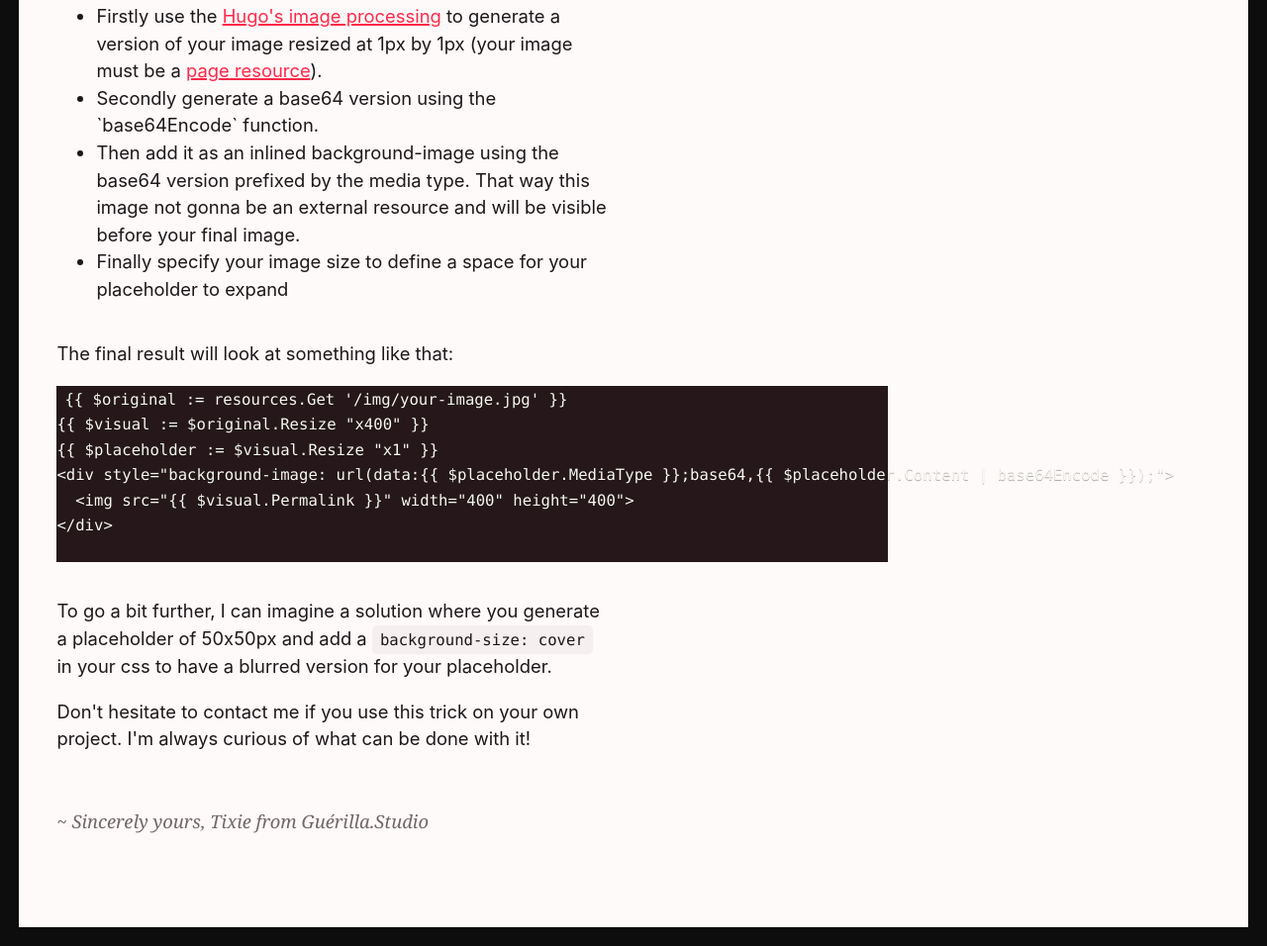
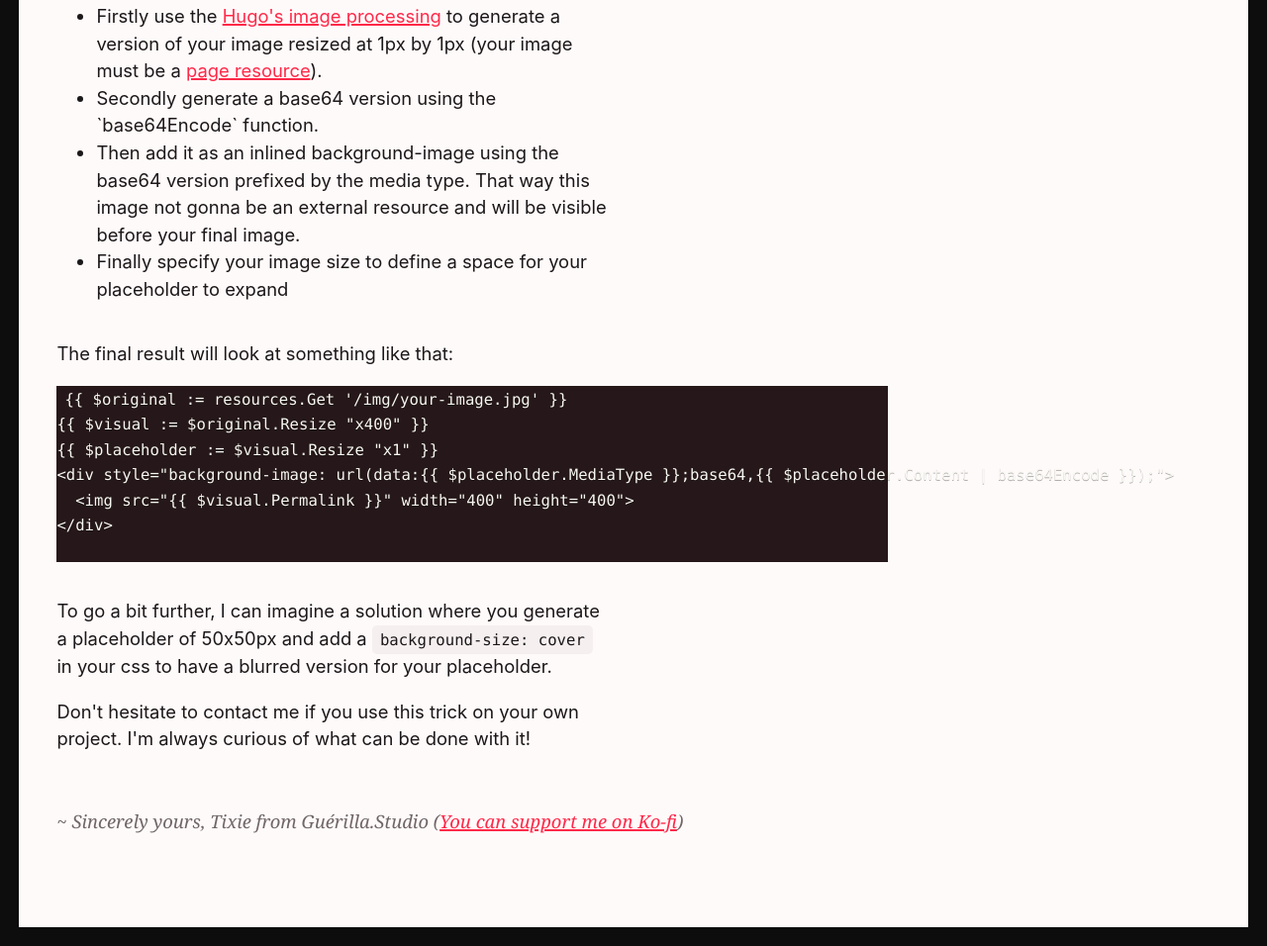
Before and after one commit to GuerillaStudio/guerilla.studio, an Eleventy site: page content/blog/make-colored-placeholder-hugo/index.md in a window 1280 px wide. Shown: the part 1291-2247 px from the top of the page at 99% size. Built offline with nearby package versions, Linux system fonts and the light colour scheme; Eleventy itself is replaced by a stand-in of ours; code samples lack their colours; files that its build step writes are made by us from their sources.

Commit message:
Add optional ko-fi link to blog post's footer

```diff
--- a/_includes/layouts/base.njk
+++ b/_includes/layouts/base.njk
@@ -60,7 +60,7 @@
 		</main>
 
 		<footer class="footer">
-			<div><span aria-hidden="true">~</span>&nbsp;Sincerely yours, {%- if author %} {{ author }} from{%- endif %} Guérilla.Studio</div>
+			<div><span aria-hidden="true">~</span>&nbsp;Sincerely yours, {%- if author %} {{ author }} from{%- endif %} Guérilla.Studio {%- if kofi %} (<a href="{{ kofi }}">You can support me on Ko-fi</a>){%- endif %}</div>
 		</footer>
 
 	</body>
--- a/content/blog/accessibility-css-customisation-mastodon-publish-button/index.md
+++ b/content/blog/accessibility-css-customisation-mastodon-publish-button/index.md
@@ -3,6 +3,7 @@ title: "Accessibility and CSS customisation in Mastodon: The “Publish” butto
 description: "Why you probably shouldn't use custom CSS labels"
 date: 2023-07-19T21:43:16.114Z
 author: Tixie
+kofi: https://ko-fi.com/J3J3F2YAT
 ---
 
 {% image "./custom-mastodon-publish-button-banner.png", "Banner of publish buttons in different colors and labels (Toot, Oot, Pouet, Launch)", [560, 1120, 'auto'], [560px, 1120px, 1404px] %}
--- a/content/blog/make-colored-placeholder-hugo/index.md
+++ b/content/blog/make-colored-placeholder-hugo/index.md
@@ -2,6 +2,7 @@
 title: How to make colored placeholder on Hugo
 date: 2020-03-17T18:41:53.010Z
 author: Tixie
+kofi: https://ko-fi.com/J3J3F2YAT
 ---
 
 While using [Hugo](https://gohugo.io/) as a static site generator, I've found a way to generate a colored placeholder with a little trick.
```
